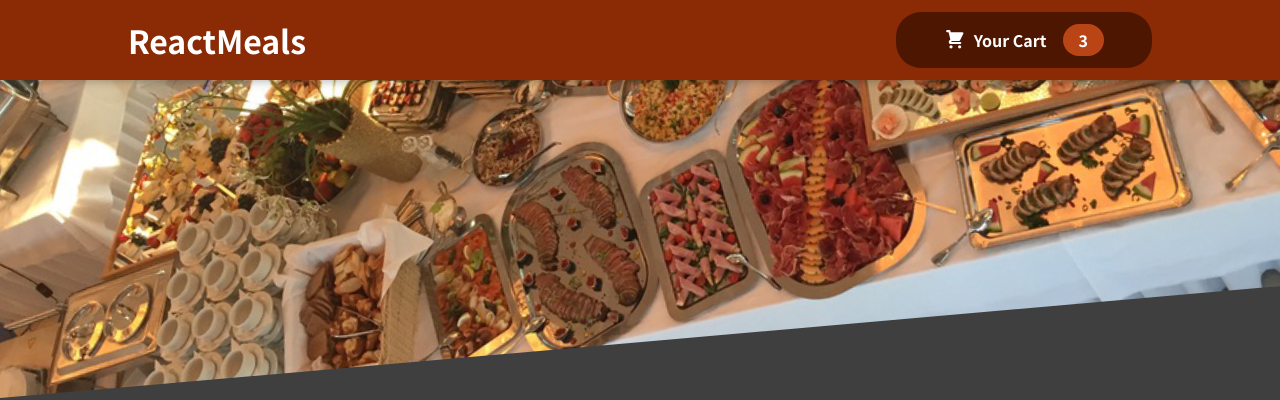
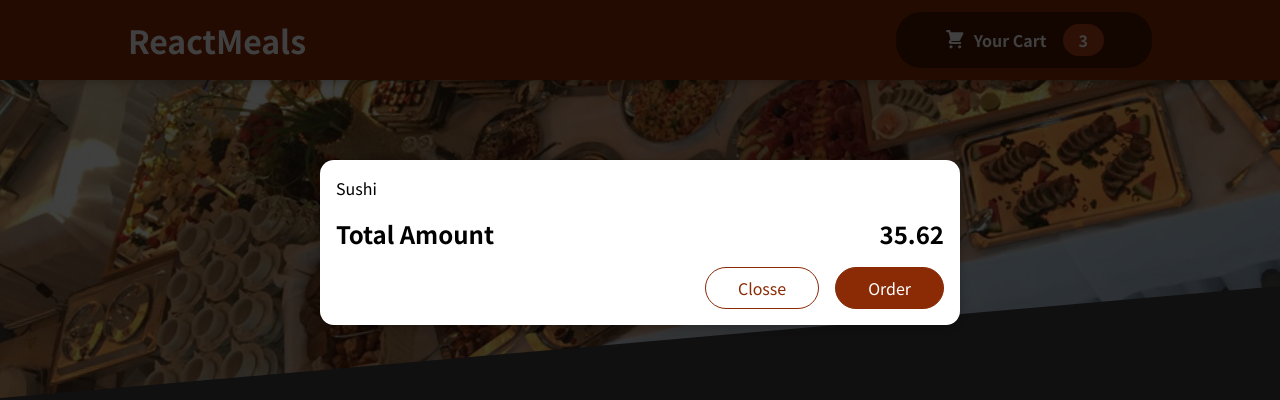
Before and after one commit to FANT0M100/foodapireact, a React (Create React App) app: page / in a window 1280 px wide. Shown: the top 400 px of the page. Built offline with nearby package versions, Linux system fonts and the light colour scheme.

Commit message:
start functional

```diff
--- a/public/index.html
+++ b/public/index.html
@@ -28,6 +28,7 @@
   </head>
   <body>
     <noscript>You need to enable JavaScript to run this app.</noscript>
+    <div id="overlays"></div>
     <div id="root"></div>
     <!--
       This HTML file is a template.
--- a/src/App.js
+++ b/src/App.js
@@ -1,11 +1,13 @@
 import React, { Fragment } from "react";
 import Header from "./components/Layout/Header";
 import Meals from "./components/Meals/Meals";
+import Cart from "./components/Cart/Cart";
 
 
 function App() {
   return (
     <Fragment>
+      <Cart />
       <Header />
       <main>
         <Meals />
--- a/src/components/Cart/Cart.js
+++ b/src/components/Cart/Cart.js
@@ -1,5 +1,6 @@
 import React from 'react'
 import classes from './Cart.module.css'
+import Modal from '../UI/Modal'
 
 const Cart = (props) => {
 
@@ -11,7 +12,7 @@
     }].map((item) => <li>{item.name}</li>)}</ul>
 
   return (
-    <div>
+    <Modal>
         {cartItems}
         <div className={classes.total}>
             <span>Total Amount</span>
@@ -21,7 +22,7 @@
             <button className={classes['button--alt']}>Closse</button>
             <button className={classes.button}>Order</button>
         </div>
-    </div>
+    </Modal>
   )
 }
 
--- a/src/components/UI/Modal.js
+++ b/src/components/UI/Modal.js
@@ -1,11 +1,27 @@
-import React from 'react'
+import React, { Fragment } from 'react'
+import ReactDOM from 'react-dom'
 import classes from './Modal.module.css'
+
+const Backdrop = props => {
+    return <div className={classes.backdrop}/>
+}
+
+const ModalOverlay = props => {
+    return(
+        <div className={classes.modal}>
+            <div className={classes.content}>{props.children}</div>
+        </div>
+    )
+}
+
+const portalElement = document.getElementById('overlays')
 
 const Modal = (props) => {
   return (
-    <div>
-
-    </div>
+    <Fragment>
+        {ReactDOM.createPortal(<Backdrop />, portalElement)}
+        {ReactDOM.createPortal(<ModalOverlay>{props.children}</ModalOverlay>, portalElement)}
+    </Fragment>
   )
 }
 
```
